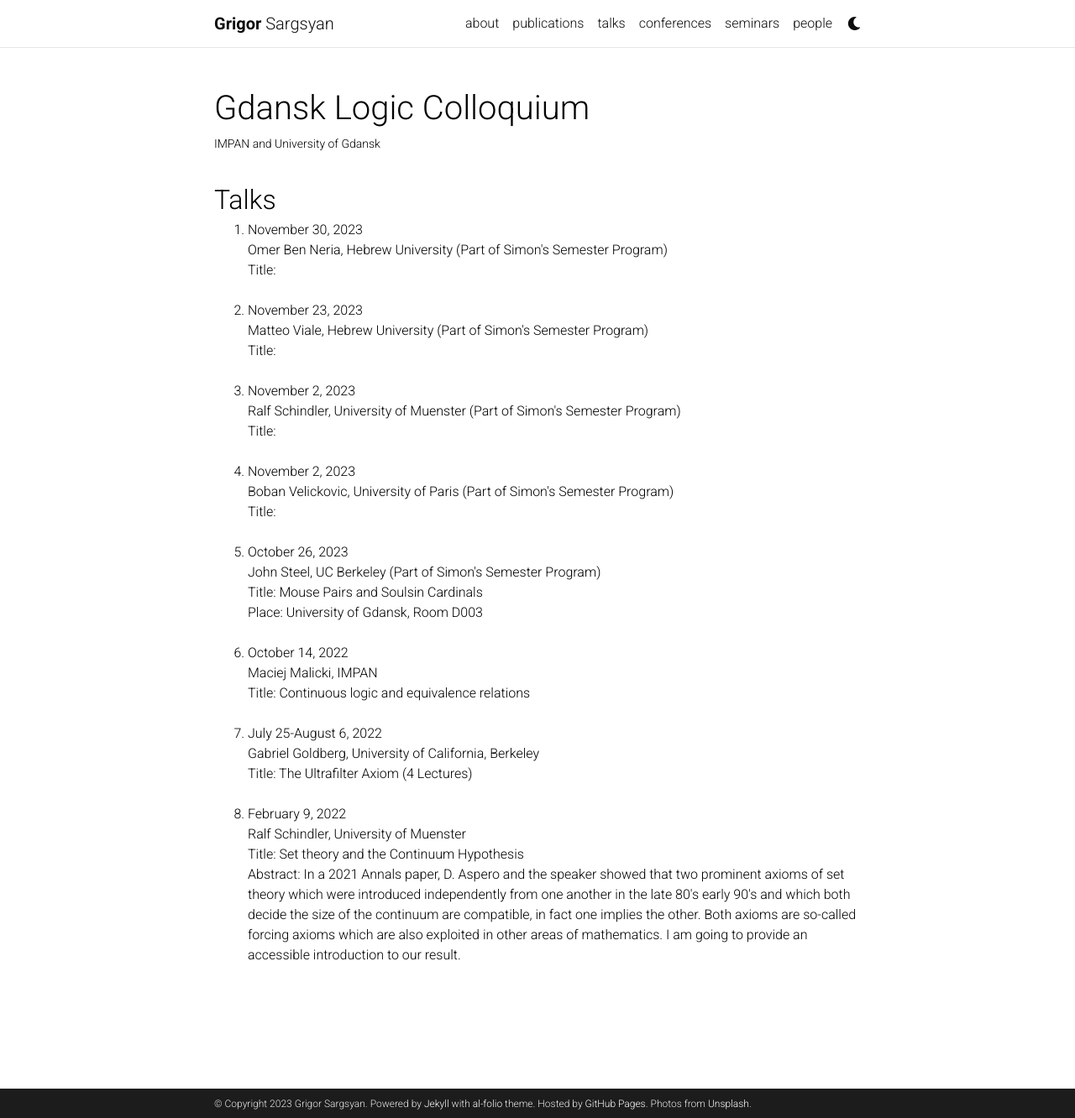
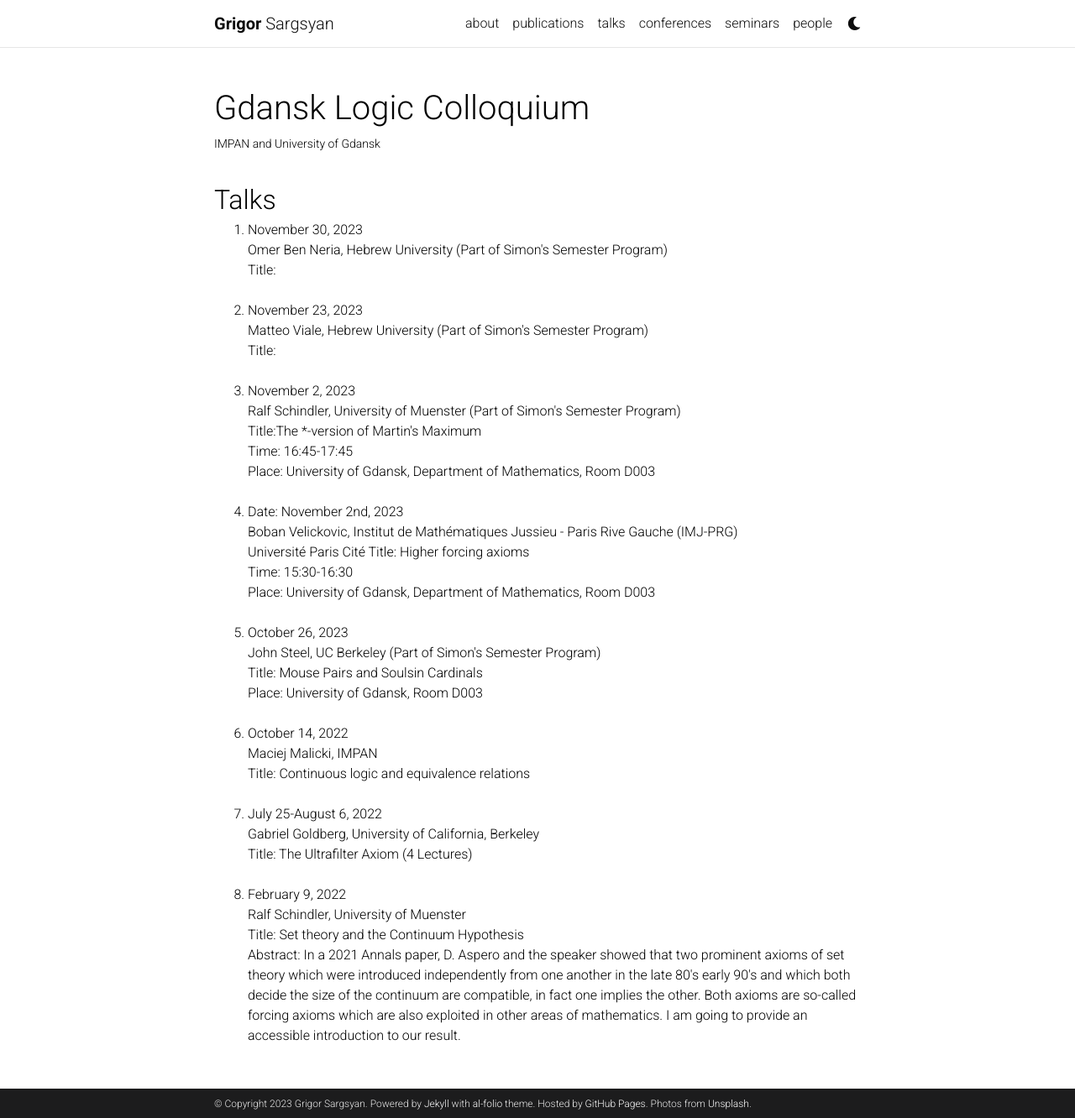
Before and after one commit to grigorsarg/grigorsarg.github.io, a Jekyll site: the page built from _seminars/LC.md, in a window 1280 px wide and 1332 px high. Shown: the whole window at 84% size. Built offline with Jekyll 4.4.1, drawn with Linux system fonts in a browser that asks for light colours; comment, search, counter and statistics services are not loaded; a style sheet for code colours, icons or effects is not loaded.

Commit message:
Update LC.md

```diff
--- a/_seminars/LC.md
+++ b/_seminars/LC.md
@@ -23,11 +23,17 @@ Matteo Viale, Hebrew University (Part of Simon's Semester Program)<br>
 
 <li> November 2, 2023<br>
 Ralf Schindler, University of Muenster (Part of Simon's Semester Program)<br>
-  Title: </li><br>
+Title:The *-version of Martin's Maximum <br>
+Time: 16:45-17:45<br>
+Place:  University of Gdansk, Department of Mathematics, Room D003</li><br>
 
- <li> November 2, 2023<br>
-Boban Velickovic, University of Paris (Part of Simon's Semester Program)<br>
-  Title: </li><br>
+ <li> Date: November 2nd, 2023<br>
+  Boban Velickovic, Institut de Mathématiques Jussieu - Paris Rive Gauche (IMJ-PRG)<br>
+Université Paris Cité
+  Title: Higher forcing axioms <br>
+Time: 15:30-16:30<br>
+Place:  University of Gdansk, Department of Mathematics, Room D003
+ </li><br>
 
 <li> October 26, 2023<br>
 John Steel, UC Berkeley (Part of Simon's Semester Program)<br>
```
